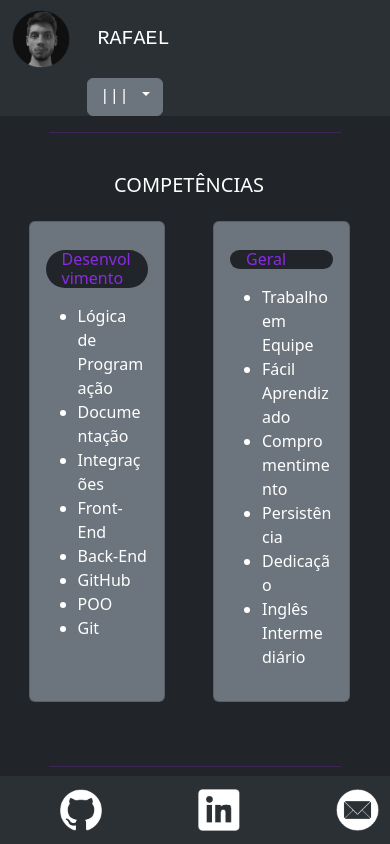
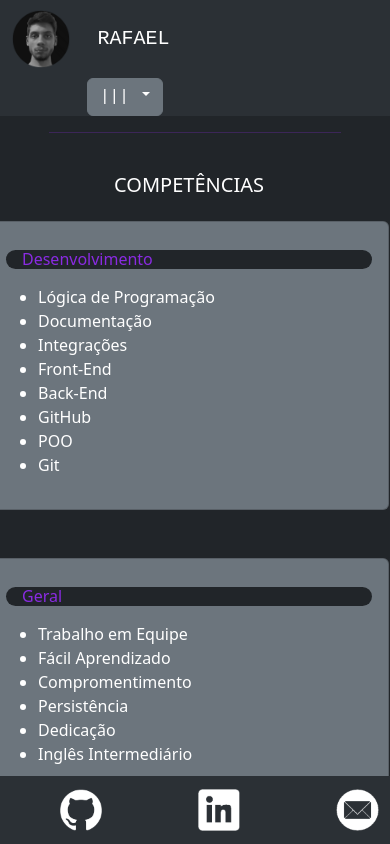
Before and after one commit to Rafael-MJ/rafaelmj.xyz, an Angular app: page /skills in a window 390 px wide. Built offline with nearby package versions, Linux system fonts and the light colour scheme; grey boxes are pictures that could not be loaded.

Commit message:
feat: adapt cards (mobile devices)

```diff
--- a/src/app/page-knowledge/page-knowledge.component.html
+++ b/src/app/page-knowledge/page-knowledge.component.html
@@ -7,8 +7,8 @@
 </div>
 
 <div class="row">
-  <div class="col-11 mx-auto nav justify-content-center mb-5">
-    <div class="card text-bg-secondary" style="width: 35vw">
+  <div class="col-11 mx-auto nav justify-content-center">
+    <div class="card text-bg-secondary mb-5 mx-4" style="width: 35vw">
       <div class="card-body">
         <div class="text-bg-dark card-subtitle mb-2 rounded-pill">
           <h6 class="main-color m-3">Desenvolvimento</h6>
@@ -27,9 +27,7 @@
       </div>
     </div>
 
-    <div class="mx-4"></div>
-
-    <div class="card text-bg-secondary" style="width: 35vw">
+    <div class="card text-bg-secondary mb-5 mx-4" style="width: 35vw">
       <div class="card-body">
         <div class="text-bg-dark card-subtitle mb-2 rounded-pill">
           <h6 class="main-color m-3">Geral</h6>
--- a/src/app/page-skills/page-skills.component.html
+++ b/src/app/page-skills/page-skills.component.html
@@ -7,8 +7,8 @@
 </div>
 
 <div class="row">
-  <div class="col-11 mx-auto nav justify-content-center mb-5">
-    <div class="card text-bg-secondary" style="width: 35vw">
+  <div class="col-11 mx-auto nav justify-content-center">
+    <div class="card text-bg-secondary mb-5 mx-4" style="width: 35vw">
       <div class="card-body">
         <div class="text-bg-dark card-subtitle mb-2 rounded-pill">
           <h6 class="main-color m-3">Back-End</h6>
@@ -27,7 +27,7 @@
 
     <div class="mx-4"></div>
 
-    <div class="card text-bg-secondary" style="width: 35vw">
+    <div class="card text-bg-secondary mb-5 mx-4" style="width: 35vw">
       <div class="card-body">
         <div class="text-bg-dark card-subtitle mb-2 rounded-pill">
           <h6 class="main-color m-3">Front-End</h6>
--- a/src/styles.css
+++ b/src/styles.css
@@ -7,3 +7,7 @@ html {
 .main-color {
   color: blueviolet;
 }
+
+.card {
+  min-width: 400px;
+}
```
